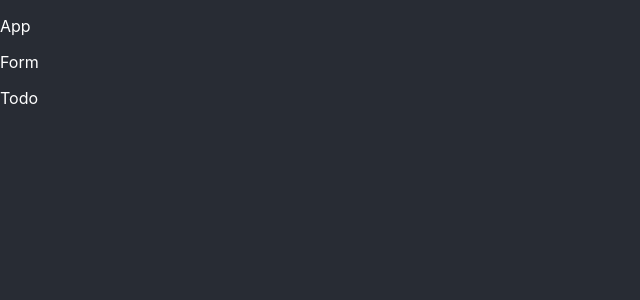
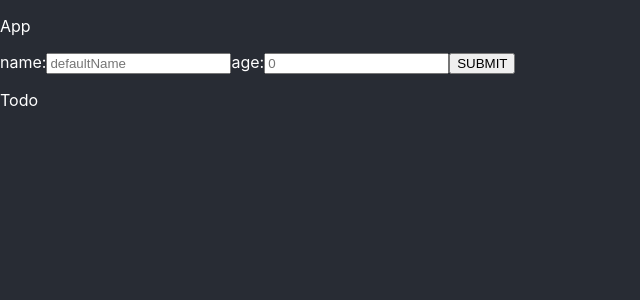
Before and after one commit to josebaperu/react, a React (Create React App) app: page / in a window 1280 px wide. Shown: the top 300 px of the page, without its empty margins (0-640 px from the left). Built offline with nearby package versions, Linux system fonts and the light colour scheme.

Commit message:
REACT : form.js

```diff
--- a/src/app/form/Form.js
+++ b/src/app/form/Form.js
@@ -1,12 +1,33 @@
+import React, { useState } from 'react';
+
 const Form = () => {
+    const [name, setName] = useState("defaultName");
+    const [age, setAge] = useState(0);
+    const handleSubmit = (event) => {
+        event.preventDefault();
+        console.log(age);
+        console.log(name);
+    }
     return (
-        <div className="Form">
-            <header className="Form-header">
-                <p>
-                    Form
-                </p>
-            </header>
-        </div>
+        <form onSubmit={handleSubmit}>
+            <label>name:
+                <input
+                    type="text"
+                    placeholder={name}
+                    /*value={name} */
+                    onChange={(e) => setName(e.target.value)}
+                />
+            </label>
+            <label>age:
+                <input
+                    type="number"
+                    placeholder={age}
+                    /*value={age} */
+                    onChange={(e) => setAge(e.target.value)}
+                />
+            </label>
+            <button type="submit" onSubmit={handleSubmit}>SUBMIT</button>
+        </form>
     );
 }
 export default Form;
```
